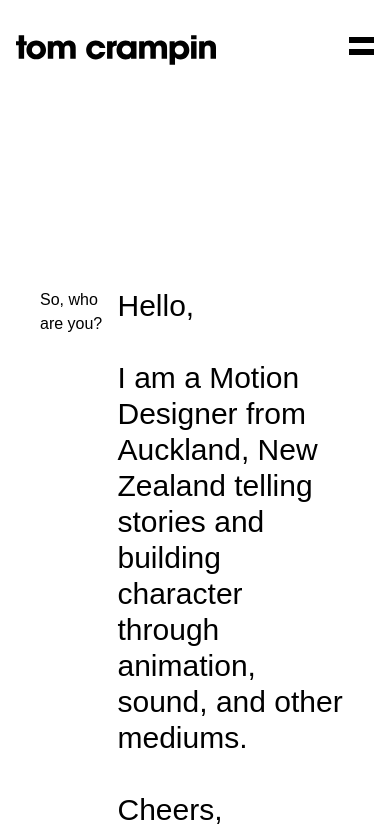
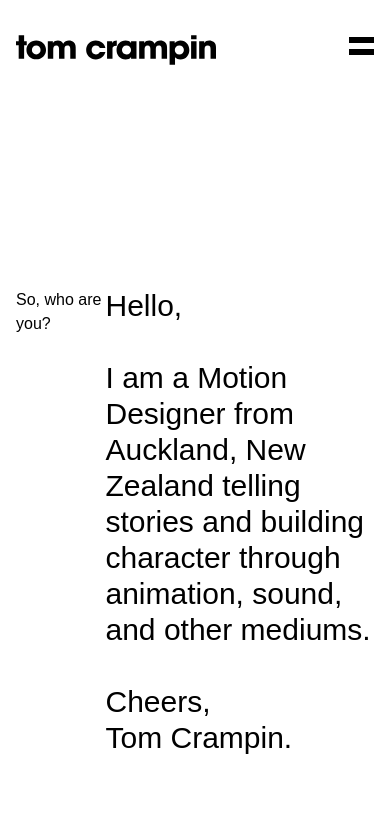
Before and after one commit to maxwellyoung/tom-crampin, a Next.js app: page /about in a window 390 px wide. Shown: the top 832 px of the page. Built offline with nearby package versions, Linux system fonts and the light colour scheme; a web font is replaced by a local one.

Commit message:
about spacing correction

```diff
--- a/src/app/about/page.tsx
+++ b/src/app/about/page.tsx
@@ -6,7 +6,7 @@ export default function About() {
 	return (
 		<>
 			<div className="flex  flex-col justify-center bg-white py-4 pt-28 text-black">
-				<div className="flex flex-1 flex-row justify-center px-10 sm:px-32  ">
+				<div className="flex flex-1 flex-row justify-center   sm:mx-32 mx-4">
 					<div className="text-left">
 						<motion.div className="mt-16 flex justify-between">
 							<p className="white text-md mt-3 w-3/12 sm:text-xl">
```
